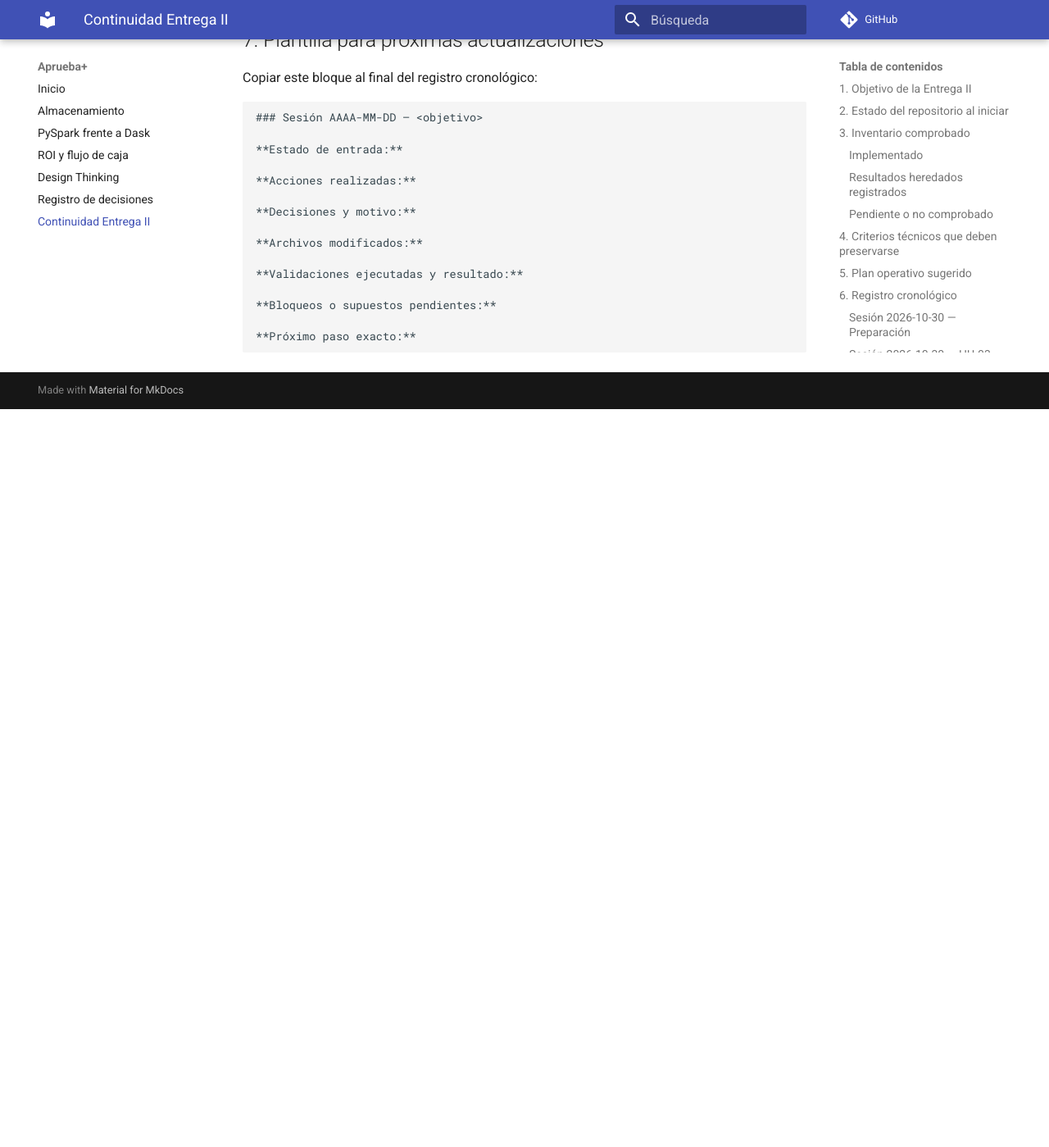
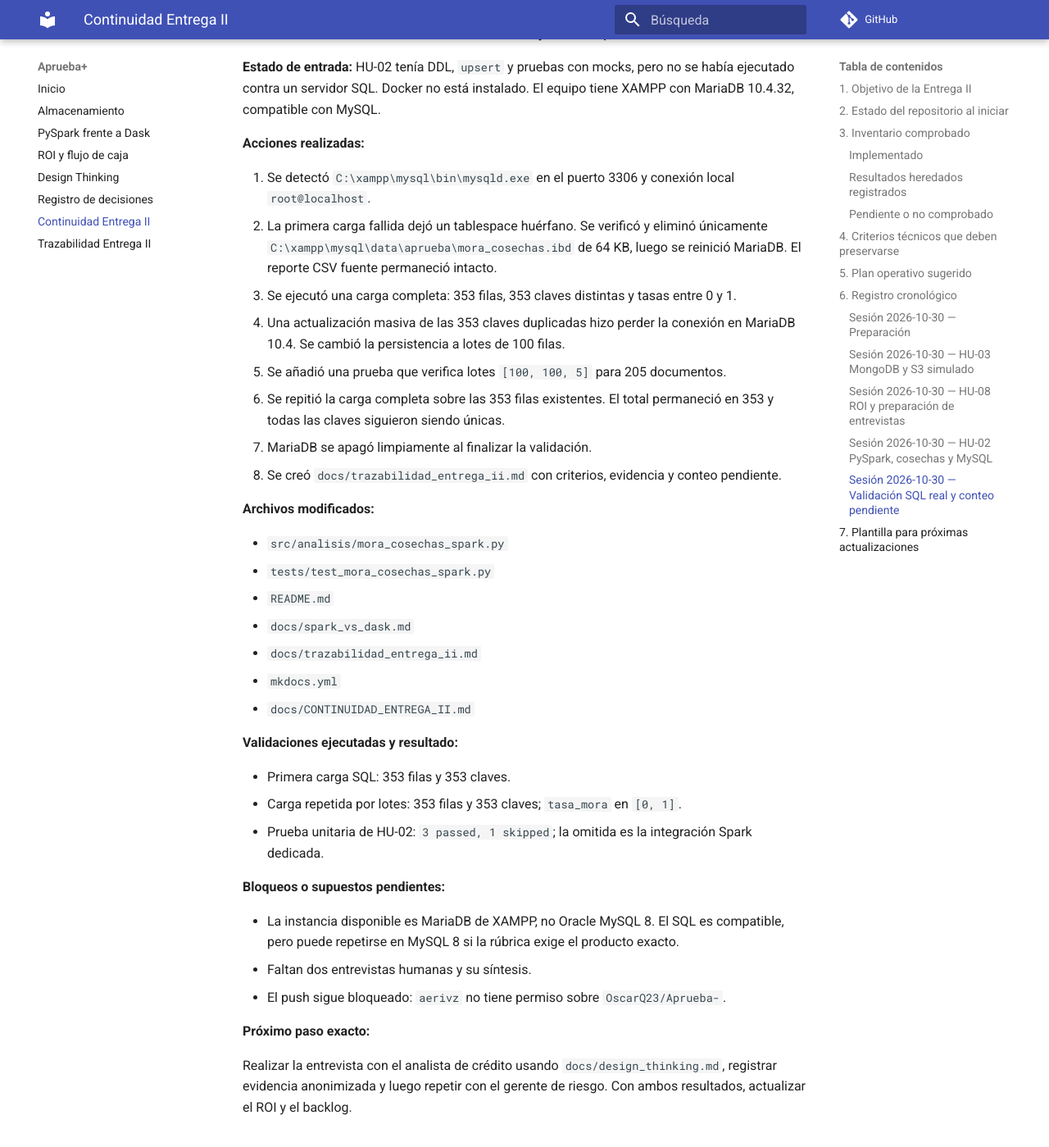
Before and after one commit to OscarQ23/Aprueba-, an MkDocs documentation site: the page built from docs/CONTINUIDAD_ENTREGA_II.md, in a window 1280 px wide and 1400 px high, scrolled down 9646 px. Shown: the whole window at 82% size. Built offline with MkDocs 1.6.1 and Material for MkDocs 9.7.7, drawn with Linux system fonts in a browser that asks for light colours; comment, search, counter and statistics services are not loaded; before the commit the page ends 10145 px from its top, so only the background shows below that.

Commit message:
fix(mysql): escribir indicadores por lotes
MariaDB 10.4 pierde la conexión al actualizar 353 claves.

Los lotes de 100 mantienen la carga idempotente.

```diff
--- a/docs/CONTINUIDAD_ENTREGA_II.md
+++ b/docs/CONTINUIDAD_ENTREGA_II.md
@@ -259,6 +259,47 @@ Obtener autorización para instalar o usar un JDK local, instalar PySpark en `.v
 
 Levantar o identificar una instancia MySQL de prueba, ejecutar HU-02 con `--mysql` y comprobar las 353 filas mediante una consulta SQL. Después completar las entrevistas reales de HU-08 y reemplazar los supuestos ilustrativos del ROI.
 
+### Sesión 2026-10-30 — Validación SQL real y conteo pendiente
+
+**Estado de entrada:** HU-02 tenía DDL, `upsert` y pruebas con mocks, pero no se había ejecutado contra un servidor SQL. Docker no está instalado. El equipo tiene XAMPP con MariaDB 10.4.32, compatible con MySQL.
+
+**Acciones realizadas:**
+
+1. Se detectó `C:\xampp\mysql\bin\mysqld.exe` en el puerto 3306 y conexión local `root@localhost`.
+2. La primera carga fallida dejó un tablespace huérfano. Se verificó y eliminó únicamente `C:\xampp\mysql\data\aprueba\mora_cosechas.ibd` de 64 KB, luego se reinició MariaDB. El reporte CSV fuente permaneció intacto.
+3. Se ejecutó una carga completa: 353 filas, 353 claves distintas y tasas entre 0 y 1.
+4. Una actualización masiva de las 353 claves duplicadas hizo perder la conexión en MariaDB 10.4. Se cambió la persistencia a lotes de 100 filas.
+5. Se añadió una prueba que verifica lotes `[100, 100, 5]` para 205 documentos.
+6. Se repitió la carga completa sobre las 353 filas existentes. El total permaneció en 353 y todas las claves siguieron siendo únicas.
+7. MariaDB se apagó limpiamente al finalizar la validación.
+8. Se creó `docs/trazabilidad_entrega_ii.md` con criterios, evidencia y conteo pendiente.
+
+**Archivos modificados:**
+
+- `src/analisis/mora_cosechas_spark.py`
+- `tests/test_mora_cosechas_spark.py`
+- `README.md`
+- `docs/spark_vs_dask.md`
+- `docs/trazabilidad_entrega_ii.md`
+- `mkdocs.yml`
+- `docs/CONTINUIDAD_ENTREGA_II.md`
+
+**Validaciones ejecutadas y resultado:**
+
+- Primera carga SQL: 353 filas y 353 claves.
+- Carga repetida por lotes: 353 filas y 353 claves; `tasa_mora` en `[0, 1]`.
+- Prueba unitaria de HU-02: `3 passed, 1 skipped`; la omitida es la integración Spark dedicada.
+
+**Bloqueos o supuestos pendientes:**
+
+- La instancia disponible es MariaDB de XAMPP, no Oracle MySQL 8. El SQL es compatible, pero puede repetirse en MySQL 8 si la rúbrica exige el producto exacto.
+- Faltan dos entrevistas humanas y su síntesis.
+- El push sigue bloqueado: `aerivz` no tiene permiso sobre `OscarQ23/Aprueba-`.
+
+**Próximo paso exacto:**
+
+Realizar la entrevista con el analista de crédito usando `docs/design_thinking.md`, registrar evidencia anonimizada y luego repetir con el gerente de riesgo. Con ambos resultados, actualizar el ROI y el backlog.
+
 ## 7. Plantilla para próximas actualizaciones
 
 Copiar este bloque al final del registro cronológico:
--- /dev/null
+++ b/docs/trazabilidad_entrega_ii.md
@@ -0,0 +1,54 @@
+# Trazabilidad de la Entrega II
+
+Estado revisado el 30 de octubre de 2026 contra los criterios de aceptación del backlog de la propuesta.
+
+## Resumen
+
+| Historia | Estado | Evidencia principal |
+| --- | --- | --- |
+| HU-01 — Ingesta Dask | Completa | `src/ingesta/ingesta_dask.py`, muestra y tiempos |
+| HU-02 — Cosechas y MySQL | Completa | ventana Spark, 353 filas SQL e idempotencia |
+| HU-03 — MongoDB y S3 | Completa | pruebas con `mongomock` y `moto` |
+| HU-08 — Design Thinking y ROI | Parcial | ROI listo; entrevistas pendientes |
+
+## Criterios comprobados
+
+### HU-01
+
+- Tipos explícitos, bloques de 64 MB y filtrado de préstamos terminados.
+- Parquet procesado y muestra versionada de 1,000 filas.
+- Comparación Dask/Pandas registrada en `reports/tiempos_ingesta.json`.
+
+### HU-02
+
+- PySpark local con función de ventana acumulada por grado.
+- Transformaciones y acciones identificadas en el código y la documentación.
+- Tabla SQL con clave primaria `(cosecha, grado)`.
+- Primera carga: 353 filas y 353 claves distintas.
+- Segunda carga: el total permaneció en 353, demostrando idempotencia.
+- Comparación de responsabilidades Spark/Dask documentada.
+
+La instancia disponible fue MariaDB 10.4.32 de XAMPP, compatible con MySQL. La repetición contra Oracle MySQL 8 es opcional salvo que la rúbrica exija expresamente ese producto.
+
+### HU-03
+
+- MongoDB: Pydantic, `insert_one`, índice por fecha y consulta `$gt`.
+- Pruebas MongoDB sin servidor real mediante `mongomock`.
+- S3: `upload_file`, `download_file`, variables de entorno, `moto` y error 403.
+
+### HU-08
+
+- ROI y flujo de caja reproducibles a 12 y 24 meses.
+- Supuestos escritos y marcados como ilustrativos.
+- Guiones y plantilla ética de entrevistas preparados.
+- Registro de decisiones y continuidad actualizado.
+
+## Tareas sustantivas pendientes: 3
+
+1. Realizar y documentar la entrevista con un analista de crédito.
+2. Realizar y documentar la entrevista con un gerente de riesgo o comité.
+3. Sintetizar ambos hallazgos y actualizar backlog, decisiones y supuestos del ROI.
+
+## Bloqueo de publicación: 1
+
+El commit `615a875` está en la rama local `entregable-ii`, pero GitHub rechazó el push porque la cuenta `aerivz` no tiene acceso de escritura a `OscarQ23/Aprueba-`. Esto no es una tarea funcional de la Entrega II, pero sí debe resolverse para entregar el trabajo remoto.
--- a/mkdocs.yml
+++ b/mkdocs.yml
@@ -12,3 +12,4 @@ nav:
   - Design Thinking: design_thinking.md
   - Registro de decisiones: decisiones.md
   - Continuidad Entrega II: CONTINUIDAD_ENTREGA_II.md
+  - Trazabilidad Entrega II: trazabilidad_entrega_ii.md
```
Also changed, not shown: README.md (+1 -1 lines), docs/spark_vs_dask.md (+11 -0 lines), 2 other files.
